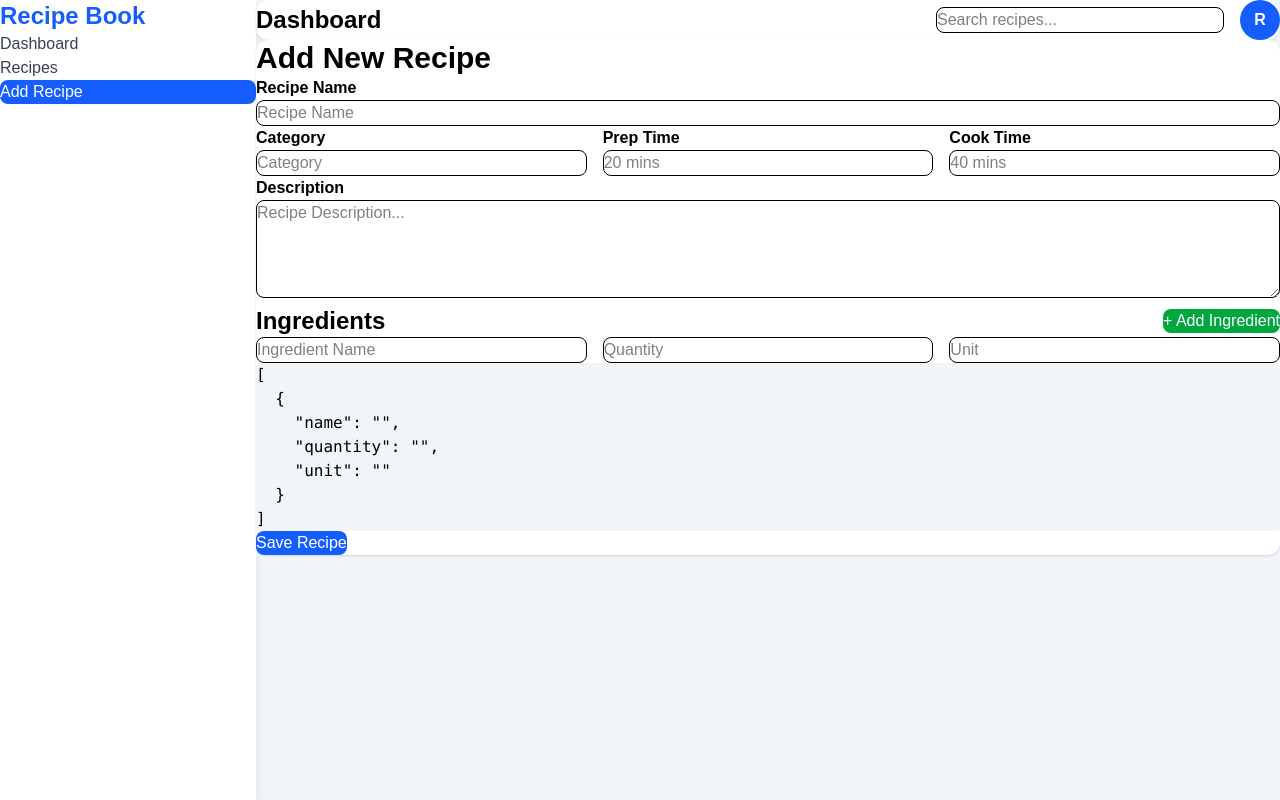
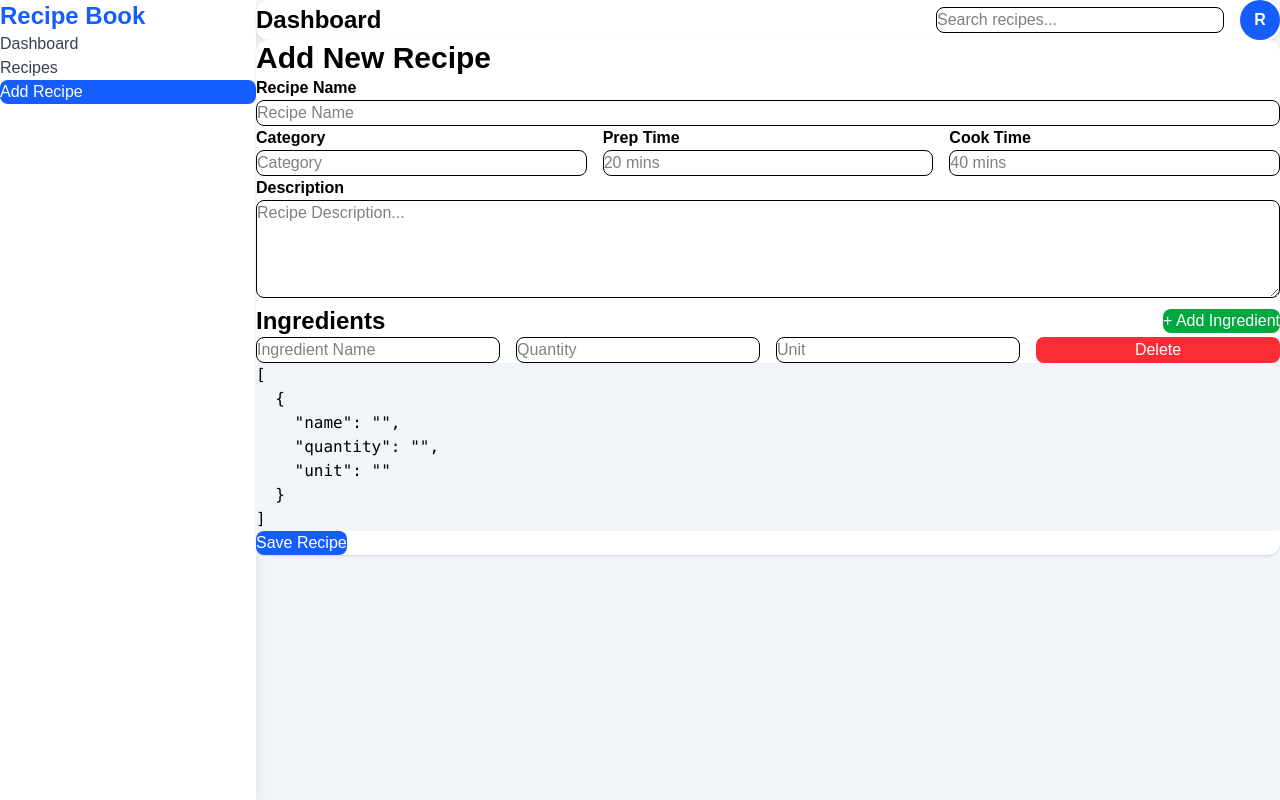
Before and after one commit to mihorahul/recipe-book-pro, a React (Vite) app: page /add-recipe in a window 1280 px wide. Built offline with nearby package versions, Linux system fonts and the light colour scheme.

Commit message:
Add delete ingredient feature

```diff
--- a/src/pages/AddRecipe.jsx
+++ b/src/pages/AddRecipe.jsx
@@ -28,6 +28,11 @@ function AddRecipe() {
     setIngredients(updatedIngredients);
   }
 
+  function removeIngredient(index) {
+    const updatedIngredients = ingredients.filter((_, i) => i !== index);
+
+    setIngredients(updatedIngredients);
+  }
   return (
     <div className="bg-white rounded-xl shadow p-8">
       <h1 className="text-3xl font-bold mb-6">Add New Recipe</h1>
@@ -103,7 +108,7 @@ function AddRecipe() {
           </div>
 
           {ingredients.map((ingredient, index) => (
-            <div key={index} className="grid grid-cols-3 gap-4 mb-4">
+            <div key={index} className="grid grid-cols-4 gap-4 mb-4">
               <input
                 type="text"
                 placeholder="Ingredient Name"
@@ -133,6 +138,13 @@ function AddRecipe() {
                 }
                 className="border rounded-lg px-4 py-3"
               />
+              <button
+                type="button"
+                onClick={() => removeIngredient(index)}
+                className="bg-red-500 text-white rounded-lg px-4 py-2 hover:bg-red-600"
+              >
+                Delete
+              </button>
             </div>
           ))}
         </div>
```
